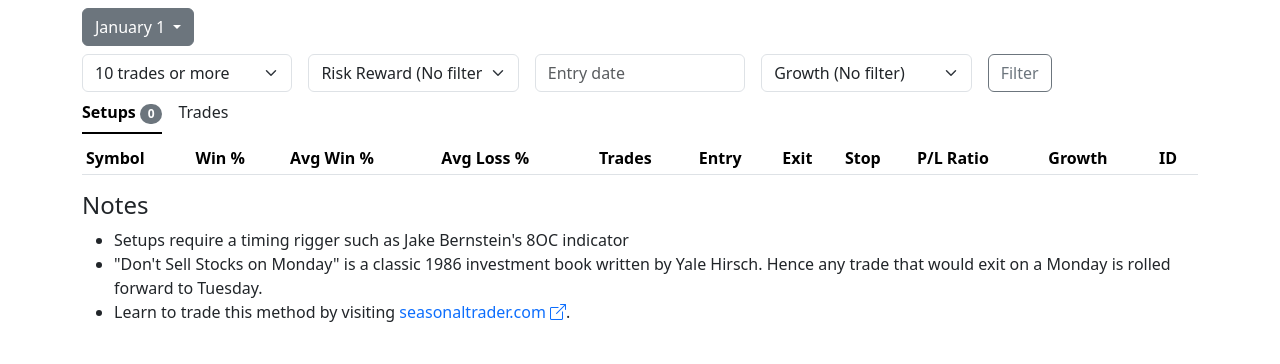
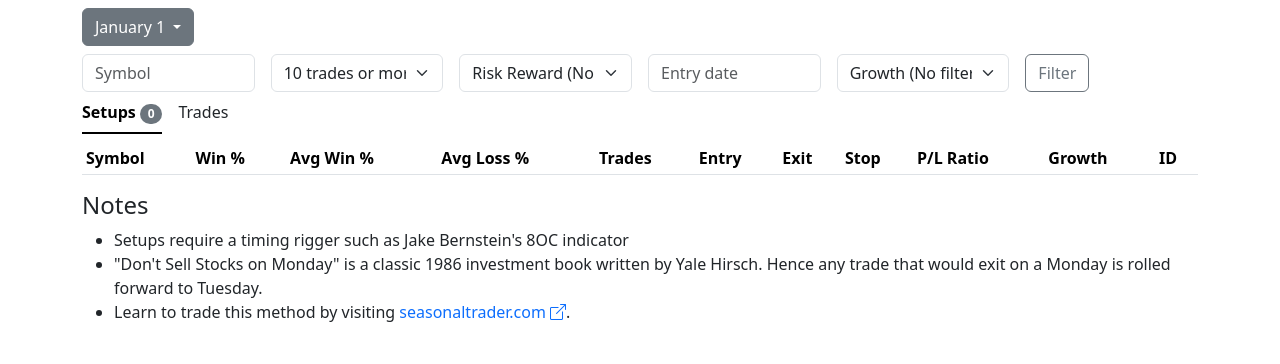
Before and after one commit to skyrichardson/flaskSeasonalTraderSetups, a Flask app: page /stocks/1/1/setups in a window 1280 px wide. Shown: the part 56-420 px from the top of the page. Run offline with Flask 3, Linux system fonts and the light colour scheme; lists and menus that the app fills with data are empty; some libraries are stand-ins or nearby versions.

Commit message:
Filter by stock symbol

```diff
--- a/app.py
+++ b/app.py
@@ -38,6 +38,7 @@ def setups_view(year, month):
     rr = request.args.get('rr', '0.1')
     entry_date = request.args.get('entry_date', '')
     growth = request.args.get('growth', '')
+    symbol = request.args.get('symbol', '').upper()
     sort = request.args.get('sort', 0, type=int)
     direction = request.args.get('dir', 'asc')
     column_header = [['Symbol', 1], ['Win %', 7], ['Avg Win %', 10], ['Avg Loss %', 11], ['Trades', 20],
@@ -53,6 +54,8 @@ def setups_view(year, month):
                 data = [row for row in data if row[3] == entry_date]
             if growth:
                 data = [row for row in data if row[16] == growth]
+            if symbol:
+                data = [row for row in data if row[1] == symbol]
             reverse = direction == 'desc'
             sorted_data = sorted(data, key=lambda row: row[sort], reverse=reverse)
     except FileNotFoundError:
@@ -75,7 +78,7 @@ def setups_view(year, month):
 
     return render_template('setups.html', data=sorted_data,
                            period=period, header=column_header, trades=trade_history_min,
-                           rr=rr, entry_date=entry_date, growth=growth, total_setups=total_setups,
+                           rr=rr, entry_date=entry_date, growth=growth, symbol=symbol, total_setups=total_setups,
                            year=year, month=month, period_list=period_list, month_name=month_name,
                            now=datetime.now(), sort=sort, dir=direction, sort_direction_symbol=sort_direction_symbol)
 
--- a/templates/table_layout.html
+++ b/templates/table_layout.html
@@ -11,18 +11,19 @@
                     {% set view_name = 'trades_view' %}
                 {% else %}
                     {% set view_name = 'setups_view' %}
-                {%  endif %}
+                {% endif %}
             {% elif request.path.split('/')[1] == 'futures' %}
                 {% if request.path.split('/')[-1] == 'trades' %}
                     {% set view_name = 'futures_trades_view' %}
                 {% else %}
                     {% set view_name = 'futures_setups_view' %}
-                {%  endif %}
                 {% endif %}
-            {% for p in period_list  %}
+            {% endif %}
+            {% for p in period_list %}
                 <li>
-                <a class="dropdown-item" href="{{ url_for(view_name, year=p.year, month=p.month, trades=trades, rr=rr, entry_date=entry_date) }}">
-                    {{ p.strftime('%B')}} {{ p.year }}
+                    <a class="dropdown-item"
+                       href="{{ url_for(view_name, year=p.year, month=p.month, trades=trades, rr=rr, entry_date=entry_date) }}">
+                        {{ p.strftime('%B') }} {{ p.year }}
                     </a>
                 </li>
             {% endfor %}
@@ -32,6 +33,10 @@
     <form method="GET" action="">
         <div class="row g-3 !my-1">
             {% if request.path.split('/')[1] == 'stocks' %}
+                <div class="col-sm">
+                    <input type="text" name="symbol" value="{{ symbol }}" class="form-control"
+                           placeholder="Symbol" aria-label="Symbol">
+                </div>
                 <div class="col-sm">
                     <select class="form-select" name="trades" aria-label="Trades">
                         <option value="10" {% if request.args.get('trades', '10') == '10' %}selected{% endif %}>
@@ -96,19 +101,22 @@
         {% if request.path.split('/')[1] == 'stocks' %}
             {% if request.path.split('/')[-1] == 'trades' %}
                 <a class="nav-link text-reset"
-                   href="{{ url_for('setups_view', year=year, month=month, trades=trades, rr=rr, entry_date=entry_date, growth=growth) }}">
+                   href="{{ url_for('setups_view', year=year, month=month, trades=trades, rr=rr, entry_date=entry_date, growth=growth, symbol=symbol) }}">
                     Setups
                 </a>
-                <a class="nav-link active" aria-current="trades" href="">Trades <span class="badge rounded-pill text-bg-secondary">{% block results_total %}{% endblock %}</span></a>
+                <a class="nav-link active" aria-current="trades" href="">Trades <span
+                        class="badge rounded-pill text-bg-secondary">{% block results_total %}{% endblock %}</span></a>
             {% else %}
-                <a class="nav-link active" aria-current="setups" href="">Setups <span class="badge rounded-pill text-bg-secondary">{{ self.results_total() }}</span></a>
+                <a class="nav-link active" aria-current="setups" href="">Setups <span
+                        class="badge rounded-pill text-bg-secondary">{{ self.results_total() }}</span></a>
                 <a class="nav-link text-reset"
                    href="{{ url_for('trades_view', year=year, month=month, trades=trades, rr=rr, entry_date=entry_date, growth=growth) }}">
                     Trades
                 </a>
             {% endif %}
         {% elif request.path.split('/')[1] == 'futures' %}
-            <a class="nav-link active" aria-current="setups" href="">Setups <span class="badge rounded-pill text-bg-secondary">{{ self.results_total() }}</span></a>
+            <a class="nav-link active" aria-current="setups" href="">Setups <span
+                    class="badge rounded-pill text-bg-secondary">{{ self.results_total() }}</span></a>
             <a class="nav-link disabled"
                href="#">
                 Trades (not available yet)
```
Lines whose indentation alone changed are shown as unchanged.
